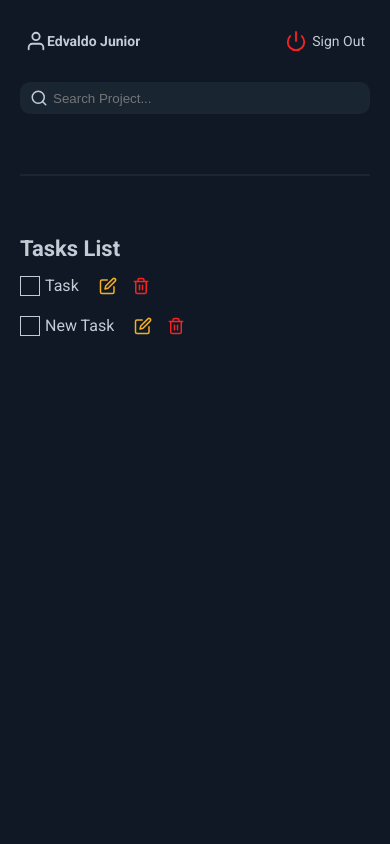
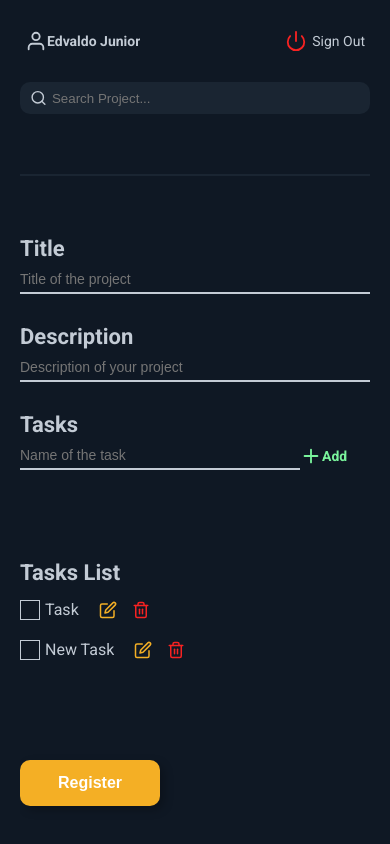
Before and after one commit to EddyPBR/project-advisor-3000, a React (Create React App) app in the folder frontend/: page /project in a window 390 px wide. Built offline with nearby package versions, Linux system fonts and the light colour scheme; the HTML template or start-up script is replaced by a standard one.

Commit message:
adding responsivess to Project page

```diff
--- a/frontend/src/global.scss
+++ b/frontend/src/global.scss
@@ -330,6 +330,7 @@ body {
       border: none;
       color: $grey;
       margin-left: 5px;
+      width: 99%;
     }
   }
 
--- a/frontend/src/pages/Project/index.js
+++ b/frontend/src/pages/Project/index.js
@@ -67,7 +67,7 @@ export default class Project extends Component {
               <div class="row">
                 <label>Tasks</label>
                 <div class="row-add-task">
-                  <input type="text" placeholder="new Task" />
+                  <input type="text" placeholder="Name of the task" />
                   <Link to="#">
                     <FiPlus size={22} color="#7AF49C" />
                     <span>Add</span>
@@ -99,6 +99,9 @@ export default class Project extends Component {
 
               </div>
             </div>
+
+            <button class="button yellow">Register</button>
+
           </form>
         </div>
       </>
--- a/frontend/src/pages/Project/styles.scss
+++ b/frontend/src/pages/Project/styles.scss
@@ -16,13 +16,19 @@
   }
 
   .form-project {
-    display: flex;
-    flex-direction: row;
-    justify-content: space-between;
+    display: grid;
+    grid-template-columns: 1fr 1fr;
+    grid-gap: 30px;
+
+    @media(max-width: 720px){
+      display: flex;
+      flex-direction: column;
+    }
 
     .form-content {
       display: flex;
       flex-direction: column;
+      width: 100%;
       max-width: 370px;
 
       .row {
@@ -47,9 +53,19 @@
         }
 
         .row-add-task {
+          width: 100%;
           display: flex;
           flex-direction: row;
           align-items: center;
+
+          input {
+            max-width: 320px;
+            width: 100%;
+
+            @media(max-width: 900px) {
+              width: 80%;
+            }
+          }
 
           a {
             font-size: 14px;
@@ -67,14 +83,16 @@
             text-shadow: $green 0px 0px 2px;
           }
         }
-
       }
     }
 
     .form-tasks {
       display: flex;
       flex-direction: column;
-      min-width: 470px;
+
+      @media(max-width: 720px){
+        margin: 30px 0px;
+      }
 
       b {
         font-size: 22px;
@@ -107,6 +125,8 @@
             display: inline-block;
             position: relative;
             overflow: hidden;
+            cursor: pointer;
+            max-height: 10px;
           }
 
           input:checked:after {
@@ -139,5 +159,18 @@
 
       }
     }
+
+    button {
+      margin-bottom: 30px;
+
+      @media(max-width: 720px){
+        margin-top: 30px;
+      }
+    }
+
+    button:hover {
+      box-shadow: 4px 4px 8px 0px rgba(0,0,0,0.7);
+    }
+
   }
 }
```
